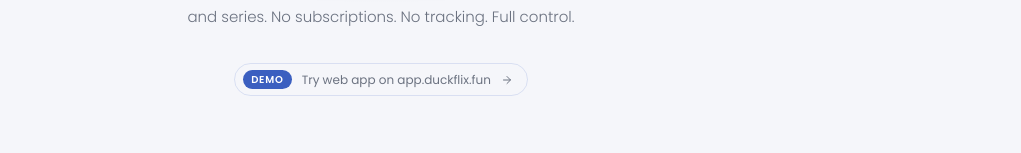
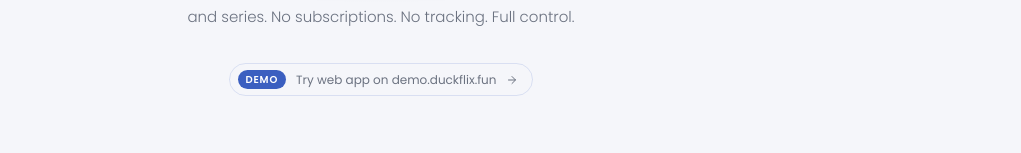
Before and after one commit to duckflixapp/duckflix.fun, a React (Vite) app: page / in a window 1280 px wide. Shown: the part 267-420 px from the top of the page, without its empty margins (259-1280 px from the left). Built offline with nearby package versions, Linux system fonts and the light colour scheme.

Commit message:
fix: updated link to actual demo url

```diff
--- a/src/components/Hero.tsx
+++ b/src/components/Hero.tsx
@@ -25,11 +25,11 @@ export function Hero() {
         No subscriptions. No tracking. Full control.
       </p>
 
-      <a title='Demo application' href="https://app.duckflix.fun" target='_blank' className="mt-8 inline-flex items-center gap-2.5 border border-primary/15 rounded-full py-1.5 pl-2 pr-3.5 text-[12px] text-muted">
+      <a title='Demo application' href="https://demo.duckflix.fun" target='_blank' className="mt-8 inline-flex items-center gap-2.5 border border-primary/15 rounded-full py-1.5 pl-2 pr-3.5 text-[12px] text-muted">
         <span className="bg-primary text-primary-fg text-[10px] font-semibold tracking-[0.08em] px-2 py-0.5 rounded-full">
           DEMO
         </span>
-        Try web app on app.duckflix.fun<ArrowRight size={12} />
+        Try web app on demo.duckflix.fun<ArrowRight size={12} />
       </a>
     </motion.div>
   )
```
